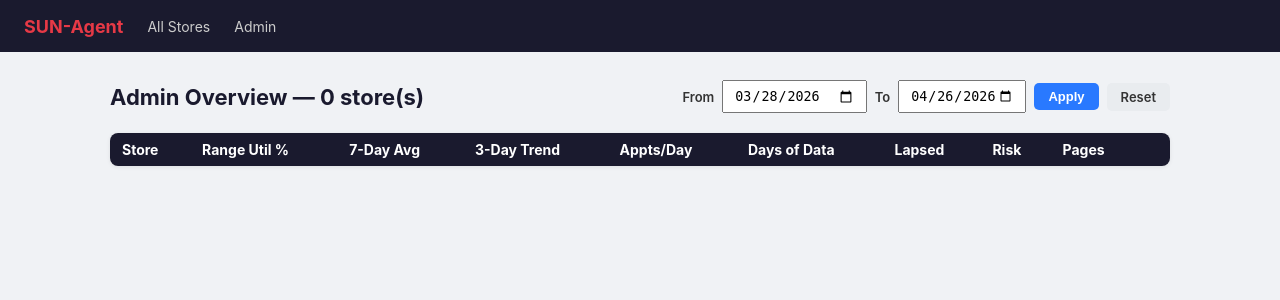
After one commit to starbw16/SUN-Agent, a Flask app: page /admin in a window 1280 px wide. The commit adds this page. Shown: the top 300 px of the page. Run offline with Flask 3, Linux system fonts and the light colour scheme; lists and menus that the app fills with data are empty.

Commit message:
Add /admin route to Flask dashboard with date range filter
- /admin: shows all stores — range util %, 7-day avg, 3-day trend arrow,
  appts/day, days of data, lapsed count, risk count, CF Pages link
- Date range picker (From/To) reruns utilization queries for the chosen window
- Admin nav link added to base.html
- admin.html Jinja2 template extending base layout

Co-Authored-By: Claude Sonnet 4.6 <noreply@anthropic.com>

```diff
--- a/sun_agent/src/dashboard/app.py
+++ b/sun_agent/src/dashboard/app.py
@@ -345,6 +345,57 @@ def store_ingestion(store_id):
     return render_template("ingestion.html", cfg=cfg, rows=[dict(r) for r in rows], store_id=store_id)
 
 
+@app.route("/admin")
+def admin():
+    from src.intelligence.utilization import get_avg_utilization, get_daily_series
+    from src.reporting.brief_builder import build_brief
+    from datetime import timedelta
+
+    # Date range filter — ?start=YYYY-MM-DD&end=YYYY-MM-DD
+    end_str   = request.args.get("end",   str(date.today()))
+    start_str = request.args.get("start", str(date.today() - timedelta(days=29)))
+    try:
+        end_date   = date.fromisoformat(end_str)
+        start_date = date.fromisoformat(start_str)
+    except ValueError:
+        end_date   = date.today()
+        start_date = end_date - timedelta(days=29)
+
+    days_back = max((end_date - start_date).days, 0)
+
+    store_ids = [p.parent.name for p in sorted(STORES_ROOT.glob("*/sun_agent.db"))]
+    rows = []
+    for sid in store_ids:
+        try:
+            cfg  = _load(sid)
+            u    = get_avg_utilization(sid, days_back=days_back, reference_date=end_date)
+            u7   = get_avg_utilization(sid, days_back=7, reference_date=end_date)
+            u3   = get_avg_utilization(sid, days_back=3, reference_date=end_date)
+            ser  = get_daily_series(sid, days_back=days_back, reference_date=end_date)
+            brief = build_brief(sid, brief_date=end_date)
+            rows.append({
+                "store_id":   sid,
+                "store_name": cfg.get("store_name", sid),
+                "pages_url":  cfg.get("pages_url", ""),
+                "util":       u,
+                "util_7":     u7,
+                "util_3":     u3,
+                "series":     ser.get("store_daily", []),
+                "lapsed":     brief["retention"]["total_lapsed"],
+                "risk":       len(brief["risk"]),
+            })
+        except Exception as exc:
+            rows.append({"store_id": sid, "store_name": sid, "error": str(exc)})
+
+    return render_template(
+        "admin.html",
+        rows=rows,
+        start=str(start_date),
+        end=str(end_date),
+        today=str(date.today()),
+    )
+
+
 def _mirror_to_db(store_id: str, cfg: dict):
     import sqlite3 as _sq
     db = STORES_ROOT / store_id / "sun_agent.db"
--- /dev/null
+++ b/sun_agent/src/dashboard/templates/admin.html
@@ -0,0 +1,95 @@
+{% extends "base.html" %}
+{% block content %}
+
+<div style="display:flex;align-items:center;justify-content:space-between;margin-bottom:20px;flex-wrap:wrap;gap:12px">
+  <h1 style="margin:0">Admin Overview — {{ rows|length }} store(s)</h1>
+  <form method="GET" action="/admin" style="display:flex;align-items:center;gap:8px;flex-wrap:wrap">
+    <label style="margin:0;font-weight:600;font-size:13px">From</label>
+    <input type="date" name="start" value="{{ start }}" style="width:auto;margin:0;padding:6px 10px">
+    <label style="margin:0;font-weight:600;font-size:13px">To</label>
+    <input type="date" name="end" value="{{ end }}" max="{{ today }}" style="width:auto;margin:0;padding:6px 10px">
+    <button type="submit" class="btn btn-primary" style="padding:6px 14px">Apply</button>
+    <a href="/admin" class="btn btn-secondary" style="padding:6px 14px">Reset</a>
+  </form>
+</div>
+
+<div class="card" style="padding:0;overflow:hidden">
+<table>
+  <tr>
+    <th>Store</th>
+    <th>Range Util %</th>
+    <th>7-Day Avg</th>
+    <th>3-Day Trend</th>
+    <th>Appts/Day</th>
+    <th>Days of Data</th>
+    <th>Lapsed</th>
+    <th>Risk</th>
+    <th>Pages</th>
+    <th></th>
+  </tr>
+  {% for r in rows %}
+  {% if r.get("error") %}
+  <tr>
+    <td colspan="10" style="color:#e63946;font-size:12px">
+      {{ r.store_id }} — {{ r.error }}
+    </td>
+  </tr>
+  {% else %}
+  {% set u  = r.util %}
+  {% set u7 = r.util_7 %}
+  {% set u3 = r.util_3 %}
+  {% set pct   = u.avg_pct if u.days_on_record else "—" %}
+  {% set pct7  = u7.avg_pct if u7.days_on_record else "—" %}
+  {% set pct3  = u3.avg_pct if u3.days_on_record else "—" %}
+  {% set diff  = (u3.avg_pct - u7.avg_pct) if (u3.days_on_record and u7.days_on_record) else None %}
+  {% if diff is not none %}
+    {% if diff >= 5 %}{% set tcolor = "#27ae60" %}{% set arr = "↑" %}
+    {% elif diff <= -5 %}{% set tcolor = "#e74c3c" %}{% set arr = "↓" %}
+    {% else %}{% set tcolor = "#888" %}{% set arr = "→" %}{% endif %}
+    {% set dpp = ("+" if diff > 0 else "") + diff|string + "pp" %}
+  {% else %}
+    {% set tcolor = "#888" %}{% set arr = "—" %}{% set dpp = "" %}
+  {% endif %}
+  <tr>
+    <td>
+      <a href="/stores/{{ r.store_id }}" style="font-weight:600;color:#1a1a2e">{{ r.store_name }}</a>
+      <div style="font-size:11px;color:#aaa">{{ r.store_id }}</div>
+    </td>
+    <td style="font-size:16px;font-weight:700;color:#1a1a2e">
+      {% if pct == "—" %}—{% else %}{{ pct }}%{% endif %}
+    </td>
+    <td>{% if pct7 == "—" %}—{% else %}{{ pct7 }}%{% endif %}</td>
+    <td style="color:{{ tcolor }};font-weight:700">
+      {{ arr }}{% if dpp %} <span style="font-size:11px;font-weight:400">{{ dpp }}</span>{% endif %}
+    </td>
+    <td style="font-size:12px;color:#555">
+      {{ u.avg_booked_appts }}/{{ u.avg_total_appts }}
+    </td>
+    <td style="color:#888">{{ u.days_on_record }}d</td>
+    <td>
+      {% if r.lapsed > 0 %}
+        <span style="font-weight:700;color:#e67e22">{{ r.lapsed }}</span>
+      {% else %}0{% endif %}
+    </td>
+    <td>
+      {% if r.risk > 0 %}
+        <span style="font-weight:700;color:#e74c3c">{{ r.risk }}</span>
+      {% else %}0{% endif %}
+    </td>
+    <td style="font-size:12px">
+      {% if r.pages_url %}
+        <a href="{{ r.pages_url }}" target="_blank" style="color:#e63946">Live →</a>
+      {% else %}
+        <span style="color:#ccc">not set</span>
+      {% endif %}
+    </td>
+    <td>
+      <a href="/stores/{{ r.store_id }}" class="btn btn-secondary" style="font-size:12px;padding:4px 10px">Detail</a>
+    </td>
+  </tr>
+  {% endif %}
+  {% endfor %}
+</table>
+</div>
+
+{% endblock %}
--- a/sun_agent/src/dashboard/templates/base.html
+++ b/sun_agent/src/dashboard/templates/base.html
@@ -57,6 +57,7 @@
 <nav>
   <span class="brand">SUN-Agent</span>
   <a href="/">All Stores</a>
+  <a href="/admin">Admin</a>
 </nav>
 <div class="container">
   {% with messages = get_flashed_messages(with_categories=true) %}
```
